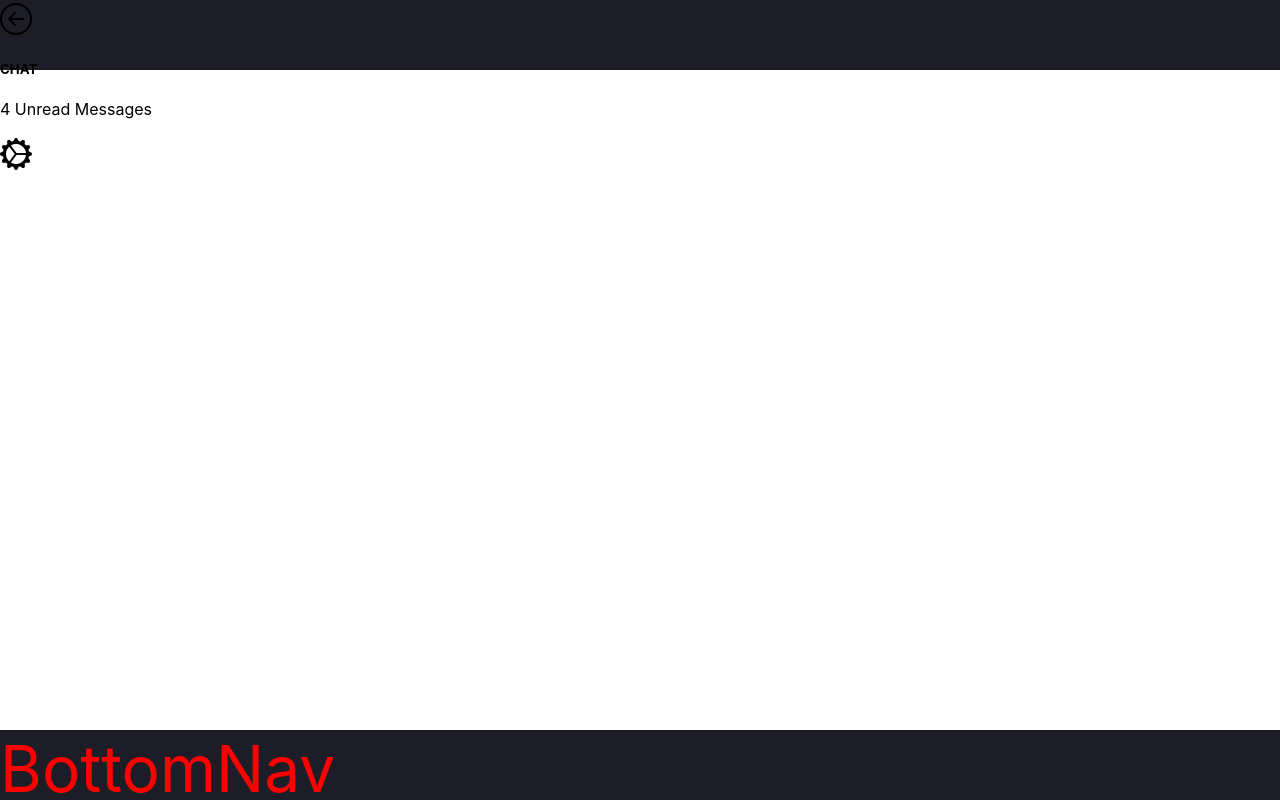
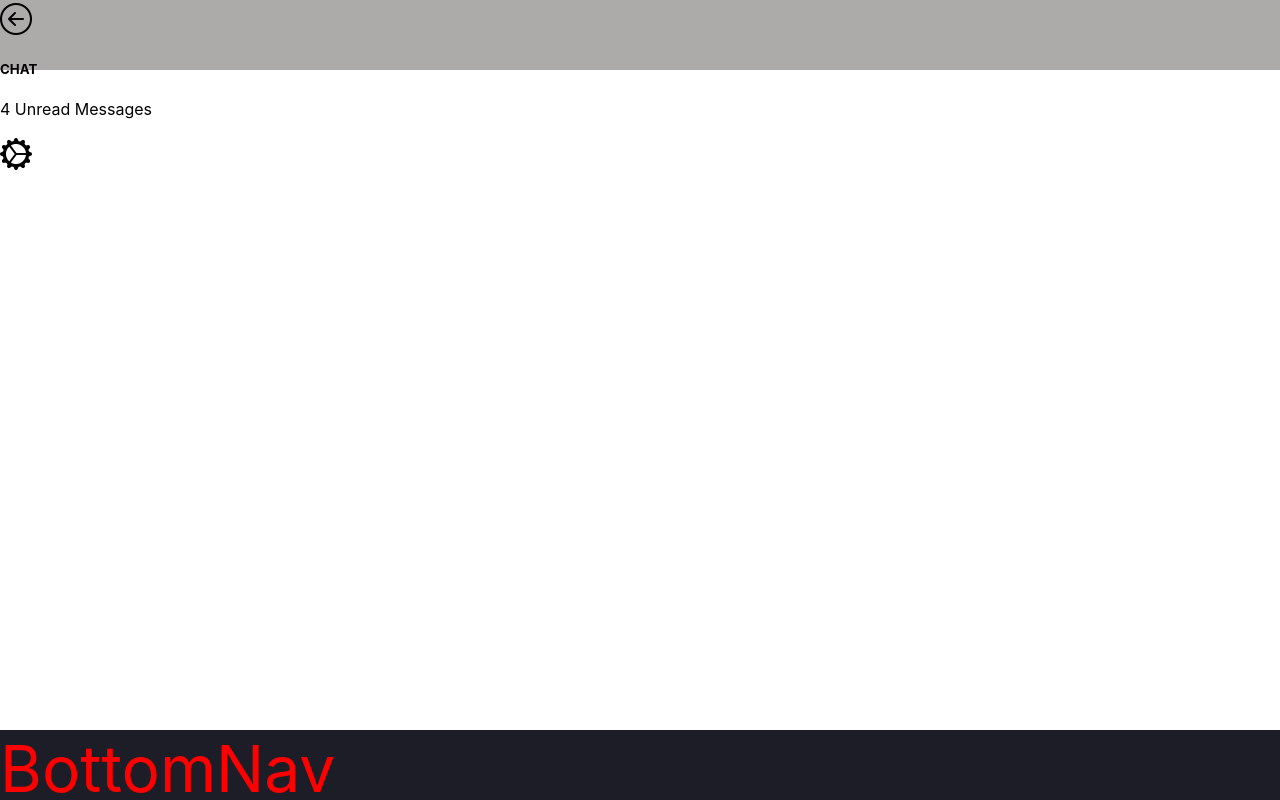
Before and after one commit to Dooootz/ux-prototype, a Next.js app: page / in a window 1280 px wide. Built offline with nearby package versions, Linux system fonts and the light colour scheme.

Commit message:
css test

```diff
--- a/src/components/TopNav/TopNav.css
+++ b/src/components/TopNav/TopNav.css
@@ -1,6 +1,6 @@
 /* ======== TOP & BOTTOM NAVBARS ==========  */
 .top-nav {
-    background-color: var(--top-nav);
+    background-color: var(--grey);
     height: 70px;
     width: 100%;
     position: fixed;
```
